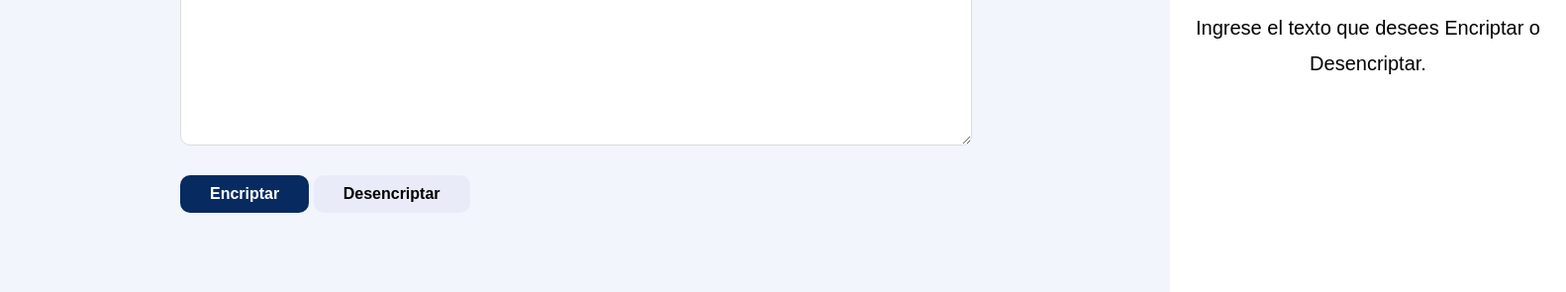
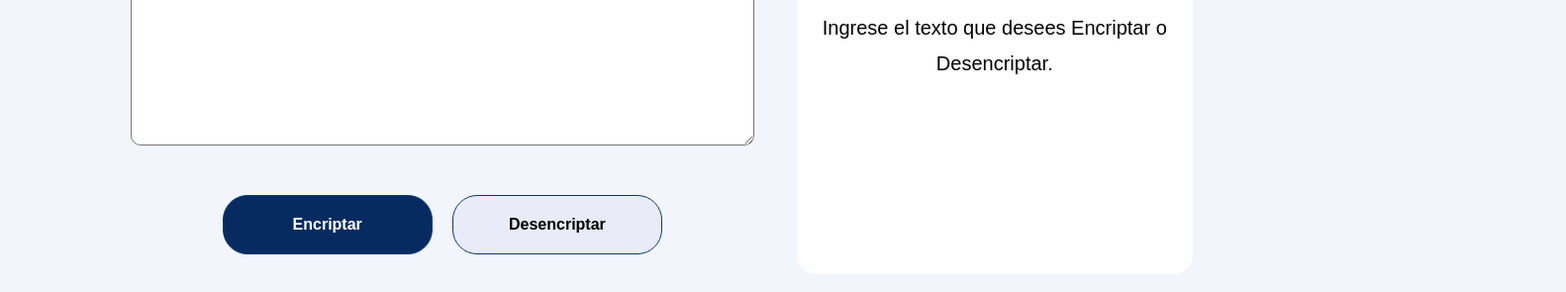
Before and after one commit to abraham55github/Encriptador, a plain HTML site: page index.html in a window 1280 px wide. Shown: the part 511-806 px from the top of the page at 99% size, 1582 px wide, since content can reach past the window. Drawn offline with Linux system fonts and the light colour scheme.

Commit message:
Modificaciones de botones, espacios, centreados y mas

```diff
--- a/index.html
+++ b/index.html
@@ -20,8 +20,10 @@
                 <form class="formulario" >
                     <textarea id="textoUsuario" placeholder="Escriba aquí:"></textarea>
 
-                    <input type="submit" value="Encriptar" class="boton-encriptar">
-                    <input type="submit" value="Desencriptar" class="boton-desencriptar">
+                    <div class="botones-contenedor">
+                        <input type="submit" value="Encriptar" class="boton-encriptar">
+                        <input type="submit" value="Desencriptar" class="boton-desencriptar">
+                    </div>
                 </form>
             </div>
             <div class="mostrar-texto">
--- a/style.css
+++ b/style.css
@@ -45,7 +45,7 @@ h4 {
 }
 .contenedor{
     width: 95%;
-    max-width: 150rem;
+    max-width: 160rem;
     margin: 0 auto;
 }
 
@@ -59,69 +59,68 @@ h4 {
     grid-template-columns: 1.5fr 1fr;
 
     .textarea{
-        margin: 10rem 15rem;
+        margin: 10rem 0 0 10rem;
     }
 
     .mostrar-texto{
+        text-align: center;
         background-color: white;
-        width: 100%;
         max-width: 40rem;
-        margin: 0 5rem 2rem;
+        margin: 0 auto;
+        border-radius: 2rem;
     }
 }
 
 .formulario{
 
-
-    input:not([type="submit"]),
     textarea{
         padding: 1rem;
-        display: inline block;
         background-color: white;
-        border: 1px solid gainsboro;
         border-radius: 1rem;
         margin-bottom: 2rem;
+        height: 50rem;
+        width: 100%;
+
     }
 
-    textarea{
-        height: 50rem;
-        width: 80rem;
+    input{
+
+        border-radius: 2.5rem;
+        font-weight: 700;
+        text-decoration: none;
+        text-align: center;
+        margin: 2rem 1rem;
+
+        border: 1px solid #0a3871;
+
+
+        &:hover{
+            box-shadow: 0 10px 36px rgba(0, 0, 0, 0.15);
+            cursor: pointer;
+        }
     }
+}
+.botones-contenedor{
+    display: flex;
+    justify-content: center;
 }
 
 .boton-encriptar{
 
     background-color: #072b61;
     color: white;
-    font-weight: 700;
-    text-decoration: none;
-    padding: 1rem 3rem;
-    text-align: center;
-    margin-top: 5rem / 2;
-    display: inline-block;
-    border: none;
-    border-radius: 1rem;
+    padding: 2rem 7rem;
 
-    &:hover{
-        background-color: darken(#072b61, 10);
-        cursor: pointer;
-    }
 }
 
 .boton-desencriptar{
     background-color: #e9ecf8;
     color: black;
-    font-weight: 700;
-    text-decoration: none;
-    padding: 1rem 3rem;
-    text-align: center;
-    margin-top: 5rem / 2;
-    display: inline-block;
-    border: none;
-    border-radius: 1rem;
+    padding: 2rem 5.62rem;
+
 
     &:hover{
-        background-color: darken(#e9ecf8, 10);
+        box-shadow: 0 10px 36px rgba(0, 0, 0, 0.15);
         cursor: pointer;
     }
 }
```
